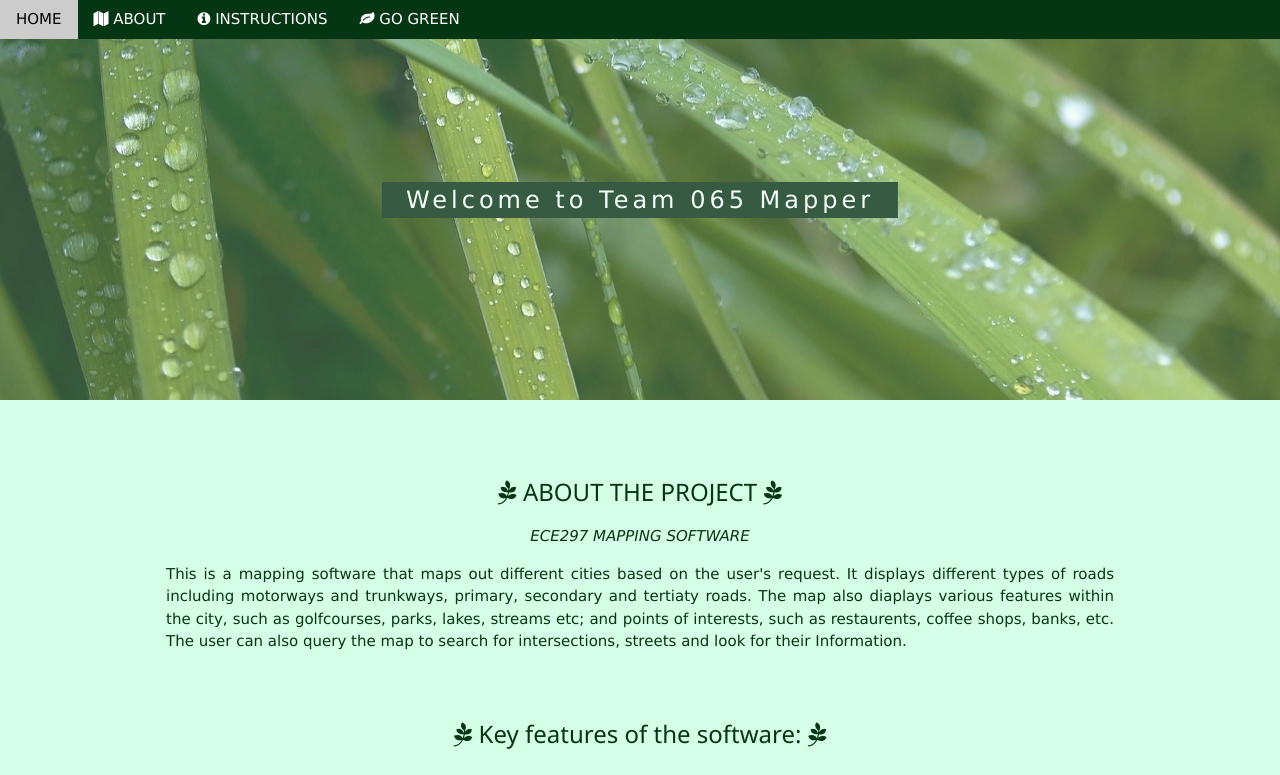
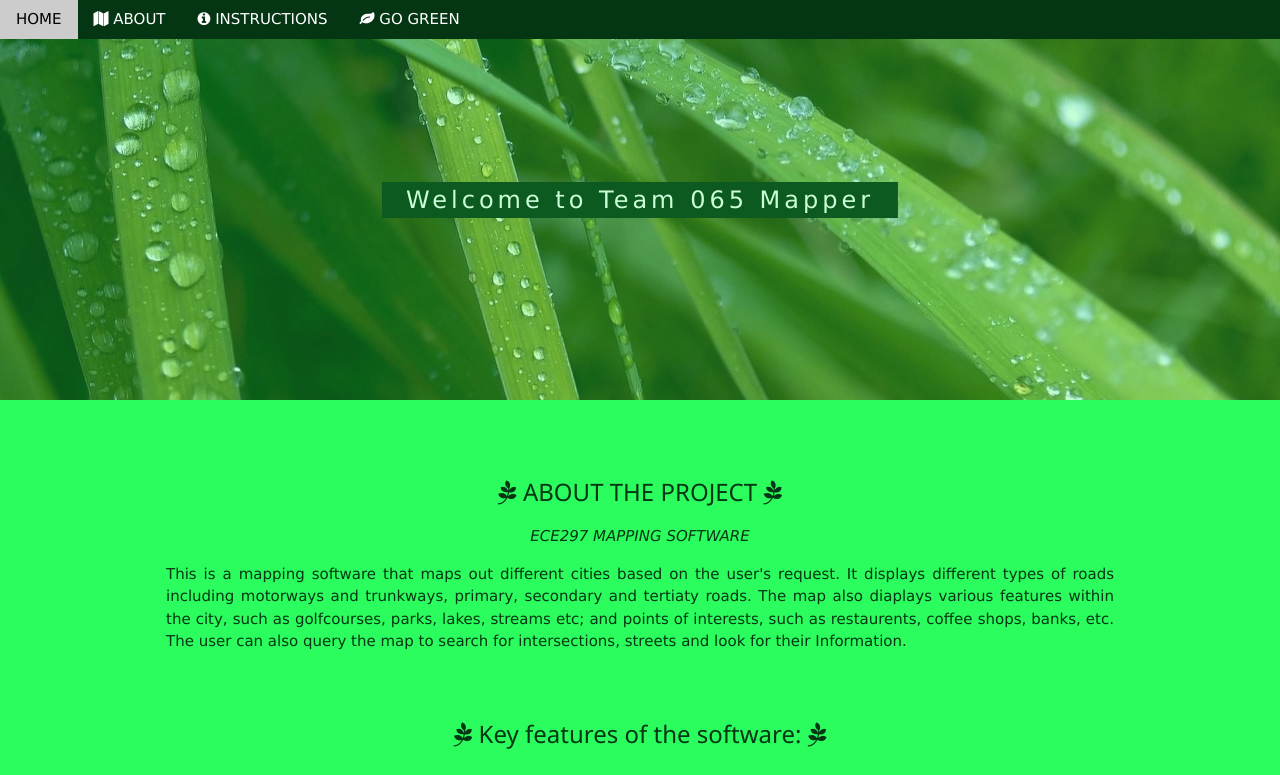
Before and after one commit to PrarthonaPaul/Mapper_Instructions, a plain HTML site: page index.html in a window 1280 px wide. Shown: the top 775 px of the page. Drawn offline with nearby package versions, Linux system fonts and the light colour scheme.

Commit message:
Changed bg colour

```diff
--- a/Mapper.css
+++ b/Mapper.css
@@ -3,7 +3,7 @@ body, html {
   height: 100%;
   color: #053613;
   line-height: 1.8;
-  background-color: #d5ffe7;
+  background-color: #2afd5d;
 }
 
 #myNavbar {
```
